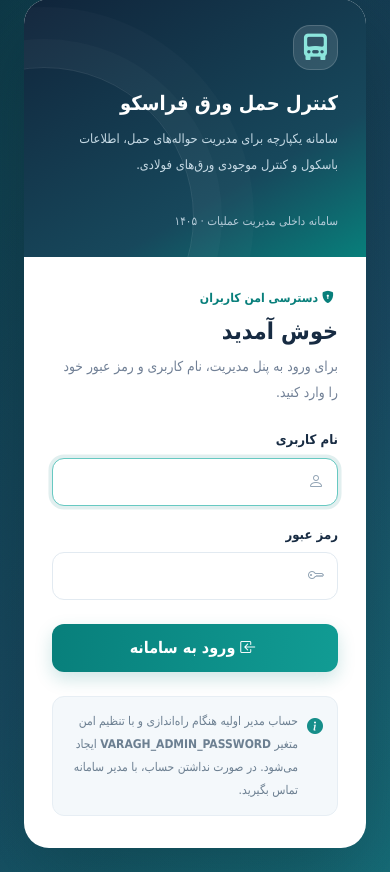
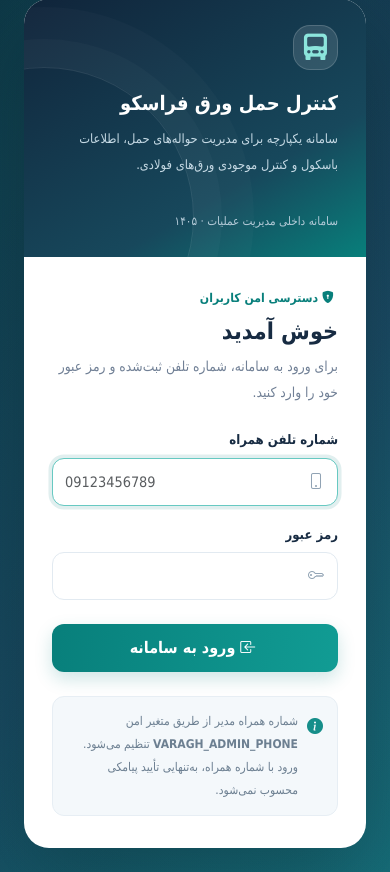
Before and after one commit to Tahmoures54/varagh, a Flask app: page /login in a window 390 px wide. Shown: the part 25-897 px from the top of the page. Run offline with Flask 3, Linux system fonts and the light colour scheme; some libraries are stand-ins or nearby versions.

Commit message:
Redesign login form for mobile phone identifier

```diff
--- a/templates/login.html
+++ b/templates/login.html
@@ -56,7 +56,7 @@
     <section class="login-main">
       <div class="eyebrow"><i class="bi bi-shield-lock-fill ms-1"></i> دسترسی امن کاربران</div>
       <h1 class="login-title">خوش آمدید</h1>
-      <p class="login-subtitle">برای ورود به پنل مدیریت، نام کاربری و رمز عبور خود را وارد کنید.</p>
+      <p class="login-subtitle">برای ورود به سامانه، شماره تلفن ثبت‌شده و رمز عبور خود را وارد کنید.</p>
       {% with messages = get_flashed_messages(with_categories=true) %}
         {% for cat, msg in messages %}
           <div class="alert alert-{{ cat }} py-2 mb-3" role="alert">{{ msg }}</div>
@@ -65,8 +65,8 @@
       <form method="post" autocomplete="on">
         <input type="hidden" name="_csrf_token" value="{{ csrf_token }}">
         <div class="mb-3">
-          <label class="form-label" for="username">نام کاربری</label>
-          <div class="input-wrap"><i class="bi bi-person"></i><input id="username" type="text" name="username" class="form-control" autocomplete="username" required autofocus></div>
+          <label class="form-label" for="username">شماره تلفن همراه</label>
+          <div class="input-wrap"><i class="bi bi-phone"></i><input id="username" type="tel" name="username" class="form-control" inputmode="tel" dir="ltr" placeholder="09123456789" pattern="09[0-9]{9}" title="شماره همراه را با ۰۹ و ۱۱ رقم وارد کنید." autocomplete="username" required autofocus></div>
         </div>
         <div class="mb-4">
           <label class="form-label" for="password">رمز عبور</label>
@@ -74,7 +74,7 @@
         </div>
         <button type="submit" class="btn btn-primary w-100"><i class="bi bi-box-arrow-in-left ms-1"></i> ورود به سامانه</button>
       </form>
-      <div class="login-note"><i class="bi bi-info-circle-fill"></i><span>حساب مدیر اولیه هنگام راه‌اندازی و با تنظیم امن متغیر <b>VARAGH_ADMIN_PASSWORD</b> ایجاد می‌شود. در صورت نداشتن حساب، با مدیر سامانه تماس بگیرید.</span></div>
+      <div class="login-note"><i class="bi bi-info-circle-fill"></i><span>شماره همراه مدیر از طریق متغیر امن <b>VARAGH_ADMIN_PHONE</b> تنظیم می‌شود. ورود با شماره همراه، به‌تنهایی تأیید پیامکی محسوب نمی‌شود.</span></div>
     </section>
   </div>
 </body>
```
